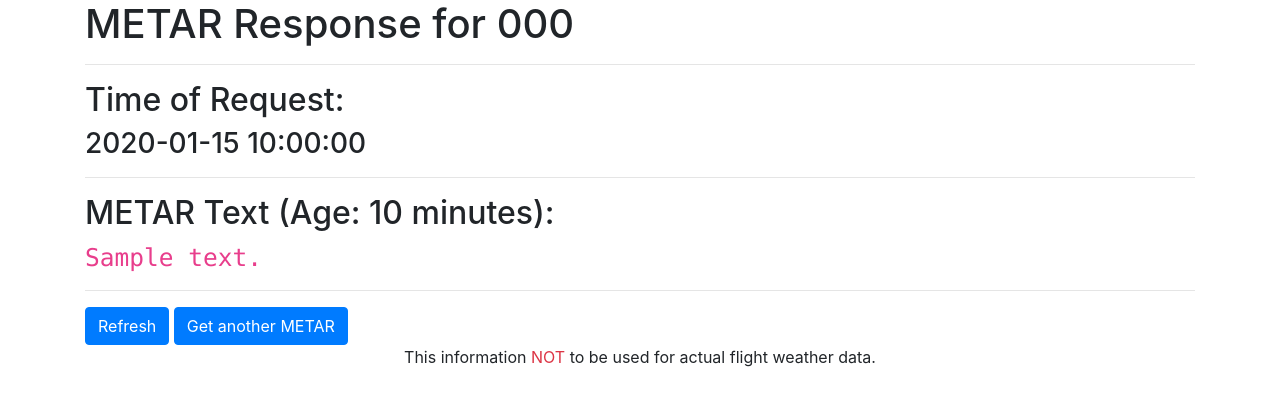
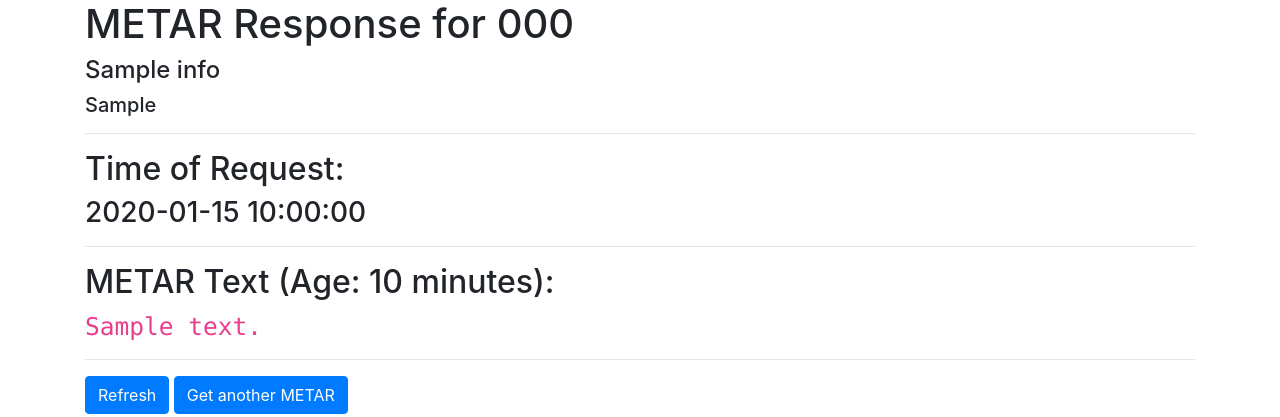
Before and after one commit to mogvaj/new-metar-getter, a Flask app: template templates/showMetar.html in a window 1280 px wide. Shown: the top 417 px of the page. Run offline with Flask 2, Linux system fonts and the light colour scheme; the template is opened without the code that fills it: most values are stand-ins (such as "Sample title", 1, 10 or a date in 2020).

Commit message:
Adding in airport info

```diff
--- a/app.py
+++ b/app.py
@@ -17,18 +17,16 @@ def index(anIcaoCode: str = "KPIH"):
 def getMetar(anIcaoCode: str):
     metarResponse = requests.get("https://beta.aviationweather.gov/cgi-bin/data/metar.php?ids=" + anIcaoCode)
 
-    currentTime = datetime.now(timezone.utc)
-
     metarTimeString = metarResponse.text.split()[1].replace('Z', '')
     metarYear = currentTime.year
     metarMonth = currentTime.month
     metarDay = int(metarTimeString[0:2])
     metarHour = int(metarTimeString[2:4])
     metarMinute = int(metarTimeString[4:])
+    metarTime = datetime(metarYear, metarMonth, metarDay, metarHour, metarMinute, 0, 0, timezone.utc)
+    metarAge = currentTime - metarTime
 
-    metarTime = datetime(metarYear, metarMonth, metarDay, metarHour, metarMinute, 0, 0, timezone.utc)
-
-    metarAge = currentTime - metarTime
+    currentTime = datetime.now(timezone.utc)
 
     currentDay = currentTime.day
     if currentDay < 10:
@@ -44,7 +42,13 @@ def getMetar(anIcaoCode: str):
 
     metarFormatTime = f"{currentDay}{currentHour}{currentMinute}Z"
 
+    airportInfo = requests.get("https://airport-data.com/api/ap_info.json?icao=" + anIcaoCode)
+    airportName = airportInfo.name
+    airportLocation = airportInfo.location
+
     infoForShowMetarPage = {
+        "airportName": airportName,
+        "airportLocation": airportLocation,
         "metarText": metarResponse.text,
         "timeSearched": metarFormatTime,
         "metarAge": int(metarAge.total_seconds() / 60),
--- a/templates/showMetar.html
+++ b/templates/showMetar.html
@@ -8,6 +8,8 @@
 </div>
 
 <h1>METAR Response for {{info.icaoCode}}</h1>
+<h4>{{info.airportName}}</h4>
+<h5>{{info.airportLocation}}</h5>
 <hr>
 <h2>Time of Request:</h2>
 <h3>{{info.timeSearched}}</h3>
```
